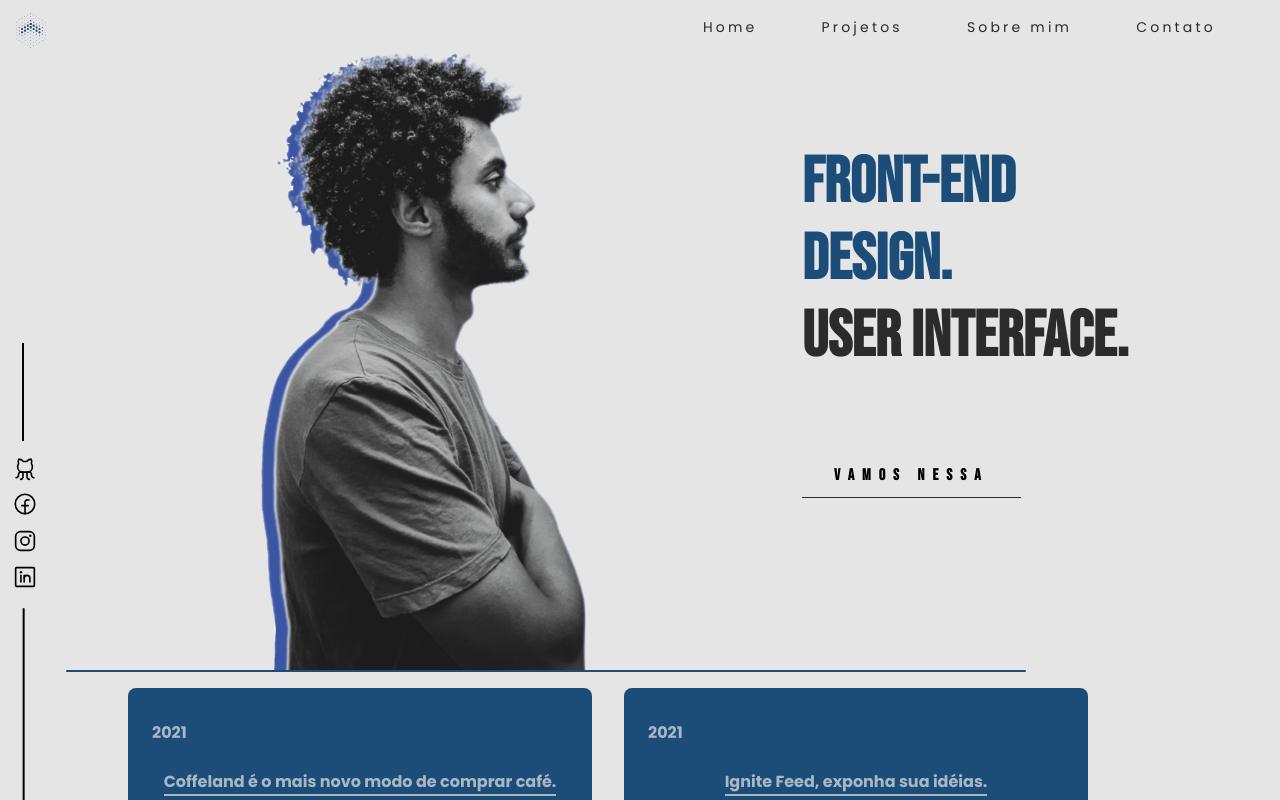
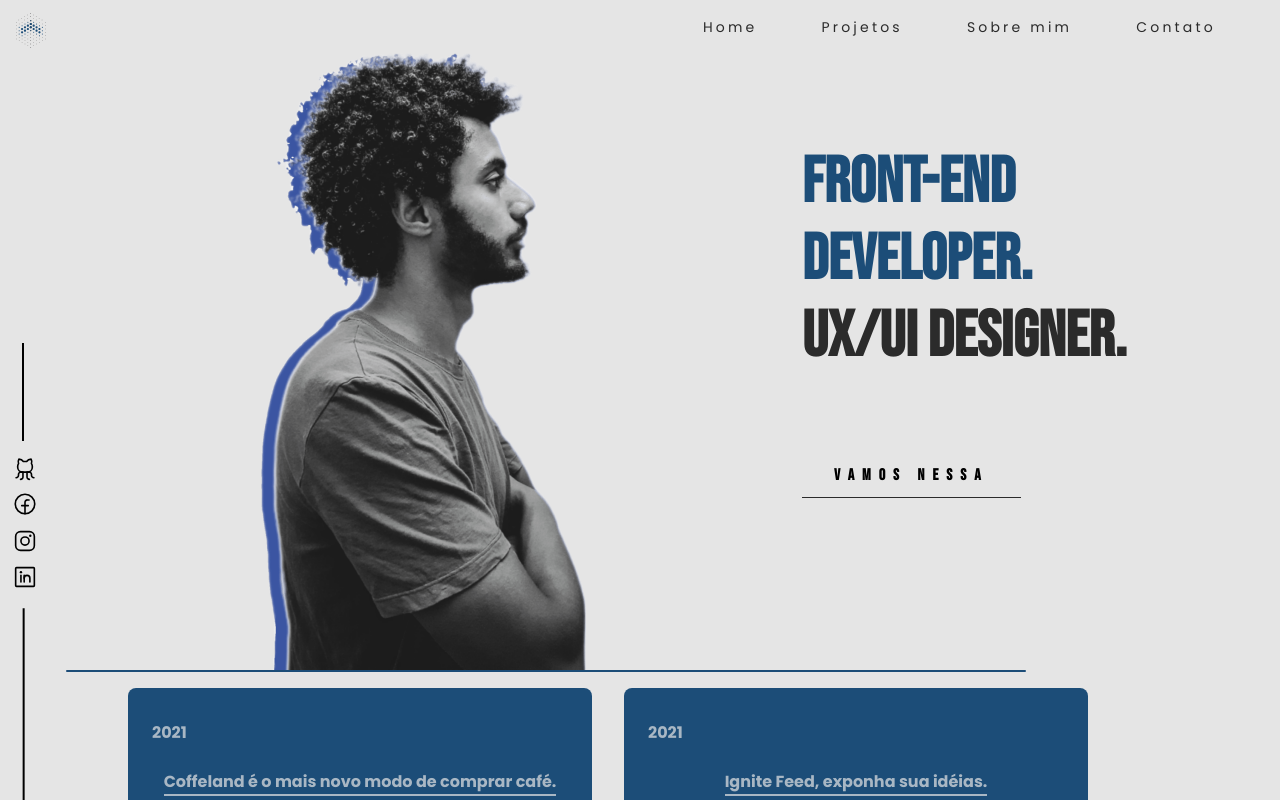
Before and after one commit to GustavoFFelipe/gustavo-portfolio, a React (Vite) app: page / in a window 1280 px wide. Shown: the top 800 px of the page. Built offline with nearby package versions, Linux system fonts and the light colour scheme.

Commit message:
banner update

```diff
--- a/src/components/Banner.tsx
+++ b/src/components/Banner.tsx
@@ -14,8 +14,8 @@ export function Banner(){
 
             <img className={style.perfil} src={PerfilPhoto} alt="" />
             <div className={style.bannerText}>
-                <h2 className={style.blueText}>FRONT-END DESIGN.</h2>
-                <h2 className={style.blackText}>USER INTERFACE.</h2>
+                <h2 className={style.blueText}>FRONT-END DEVELOPER.</h2>
+                <h2 className={style.blackText}>UX/UI DESIGNER.</h2>
                 <a href="#contact"><button className={style.buttonPopForm}
                 >
                 Vamos nessa
```
